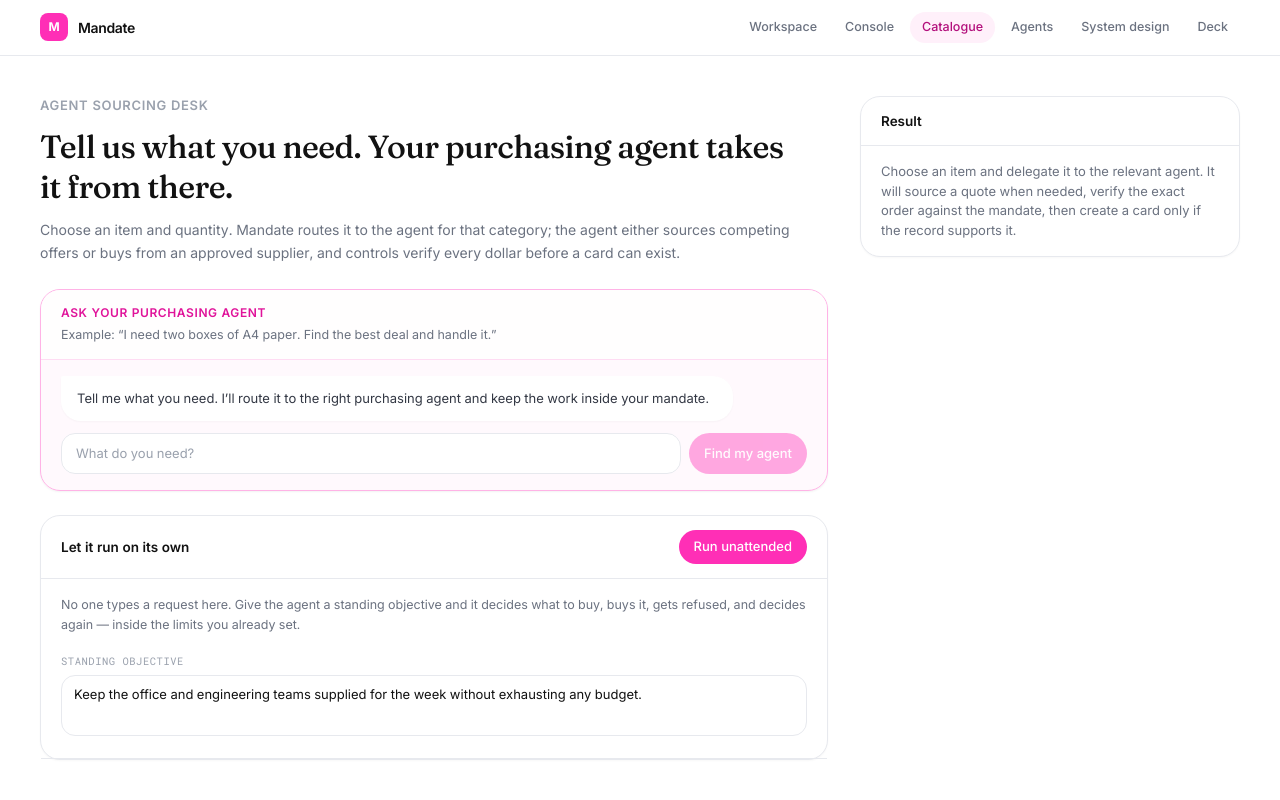
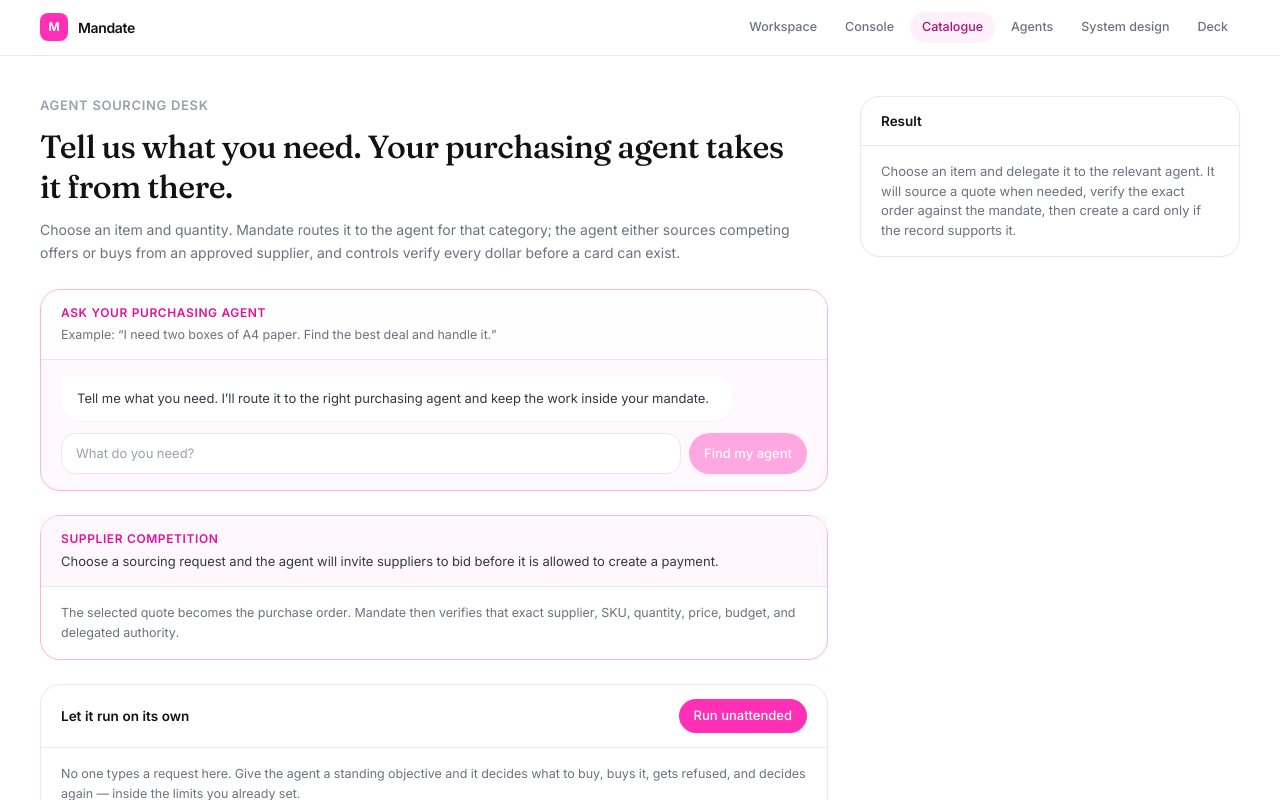
Before and after one commit to theomthakur/raingentic-team10, a Next.js app: page /catalog in a window 1280 px wide. Shown: the top 800 px of the page. Built offline with nearby package versions, Linux system fonts and the light colour scheme.

Commit message:
Make supplier competition visible in purchase flow

```diff
--- a/app/catalog/page.tsx
+++ b/app/catalog/page.tsx
@@ -12,6 +12,7 @@ import { getAgent } from "@/lib/agents";
 import { Badge, Button, Panel } from "@/components/ui";
 import { TaskLoop, type LoopState } from "@/components/console/TaskLoop";
 import { Autopilot } from "@/components/console/Autopilot";
+import { NegotiationPanel } from "@/components/console/NegotiationPanel";
 import { Footer } from "@/components/layout/Footer";
 import { SubPageHeader } from "@/components/layout/SiteNav";
 
@@ -253,6 +254,56 @@ function ResultPanel({ result, error }: { result: RunResult | null; error: strin
         </Link>
       </p>
     </Panel>
+  );
+}
+
+/**
+ * Keep the thing that makes a sourced purchase different from a normal checkout in the
+ * main flow. The quote competition is not supporting evidence: it is where the PO that
+ * gets verified below comes from.
+ */
+function SupplierCompetition({ result }: { result: RunResult | null }) {
+  const negotiation = result?.decision.negotiation;
+
+  if (!negotiation) {
+    return (
+      <Panel className="mt-6 border-rain-200">
+        <div className="border-b border-edge bg-rain-50/50 px-5 py-3.5">
+          <p className="text-[12px] font-semibold uppercase tracking-wider text-rain-600">
+            Supplier competition
+          </p>
+          <p className="mt-1 text-[13px] text-ink-700">
+            Choose a sourcing request and the agent will invite suppliers to bid before it
+            is allowed to create a payment.
+          </p>
+        </div>
+        <div className="px-5 py-4 text-[12.5px] leading-relaxed text-muted">
+          The selected quote becomes the purchase order. Mandate then verifies that exact
+          supplier, SKU, quantity, price, budget, and delegated authority.
+        </div>
+      </Panel>
+    );
+  }
+
+  return (
+    <section className="mt-6">
+      <div className="mb-3 flex flex-wrap items-baseline justify-between gap-2">
+        <div>
+          <p className="text-[12px] font-semibold uppercase tracking-wider text-rain-600">
+            Supplier competition
+          </p>
+          <p className="mt-1 text-[13px] text-ink-700">
+            The agent obtained competing quotes before declaring the order it will spend against.
+          </p>
+        </div>
+        <Badge tone="rain">source → verify → pay</Badge>
+      </div>
+      <NegotiationPanel
+        negotiation={negotiation}
+        poNumber={result.decision.po.poNumber}
+        totalCents={result.decision.po.unitPrice * result.decision.po.quantity}
+      />
+    </section>
   );
 }
 
@@ -535,6 +586,8 @@ export default function CatalogPage() {
               onDelegate={delegate}
             />
 
+            <SupplierCompetition result={result} />
+
             <div className="mt-6">
               <Autopilot
                 catalog={catalog}
```
